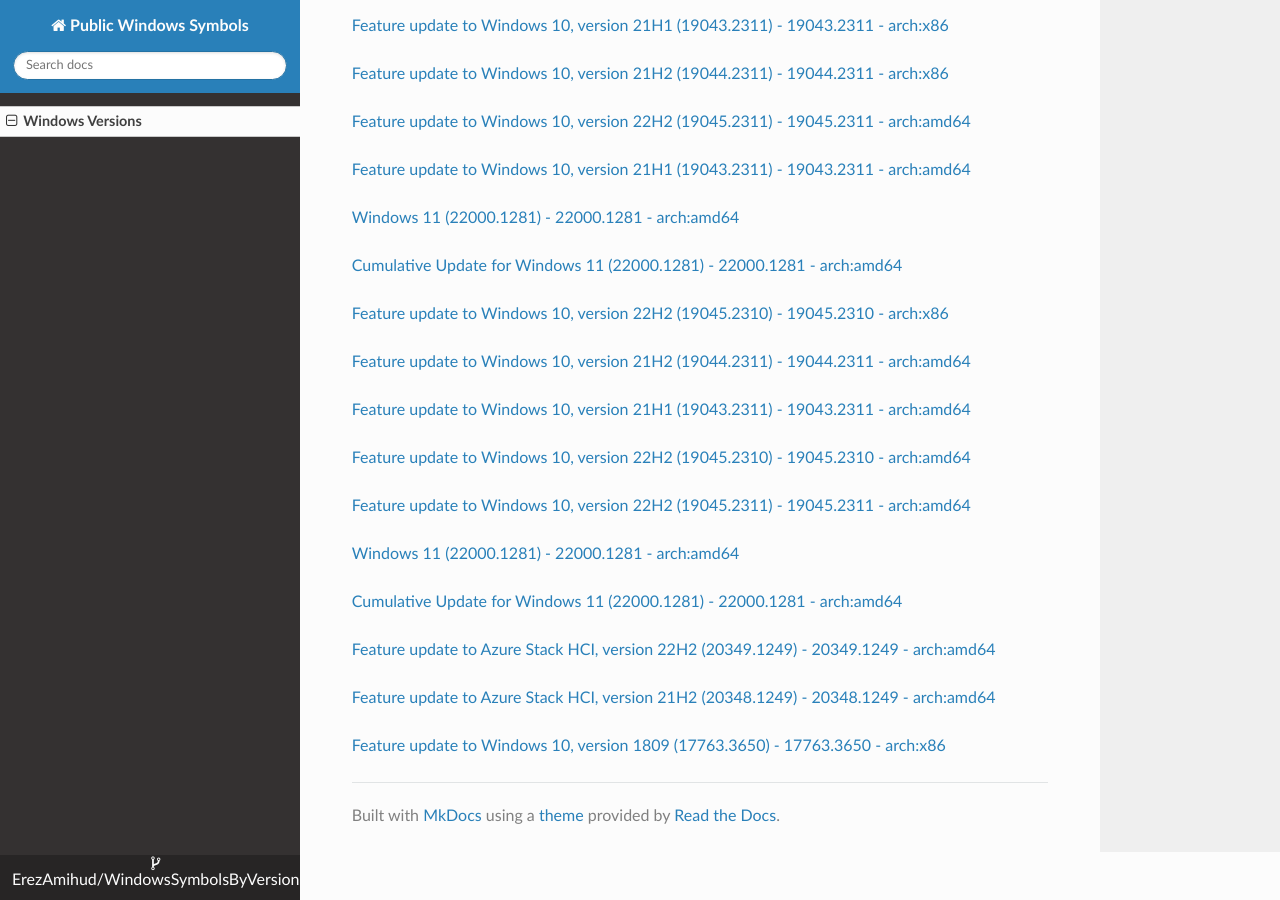
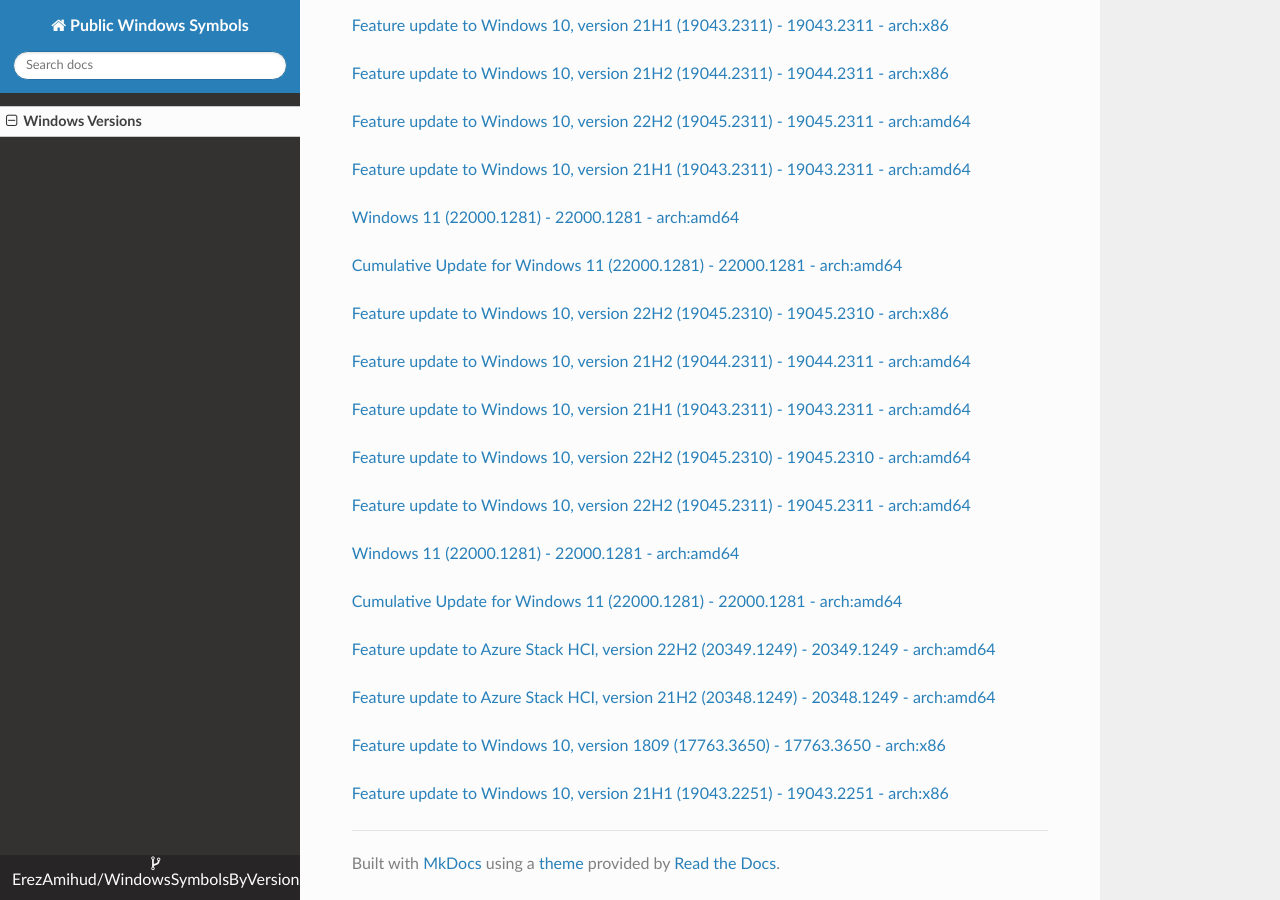
Before and after one commit to ErezAmihud/WindowsSymbolsByVersion, an MkDocs documentation site: the page built from docs/index.md, in a window 1280 px wide and 900 px high, scrolled down 45221 px. Built offline with MkDocs 1.6.1, drawn with Linux system fonts in a browser that asks for light colours; nearby versions of some CDN libraries.

Commit message:
Automated commit, add manifest for 4a9cc302-1261-4e58-bba1-56824eef9348

```diff
--- a/docs/index.md
+++ b/docs/index.md
@@ -2656,3 +2656,6 @@
 
 
 [Feature update to Windows 10, version 1809 (17763.3650) - 17763.3650 - arch:x86](https://github.com/ErezAmihud/WindowsSymbolsByVersion/blob/main/manifests/c2c51a80-aa7e-4c6b-af5a-e1d2235c5121.manifest)
+
+
+[Feature update to Windows 10, version 21H1 (19043.2251) - 19043.2251 - arch:x86](https://github.com/ErezAmihud/WindowsSymbolsByVersion/blob/main/manifests/4a9cc302-1261-4e58-bba1-56824eef9348.manifest)
```
Also changed, not shown: process_builds.json (+1 -1 lines), 1 other file.
